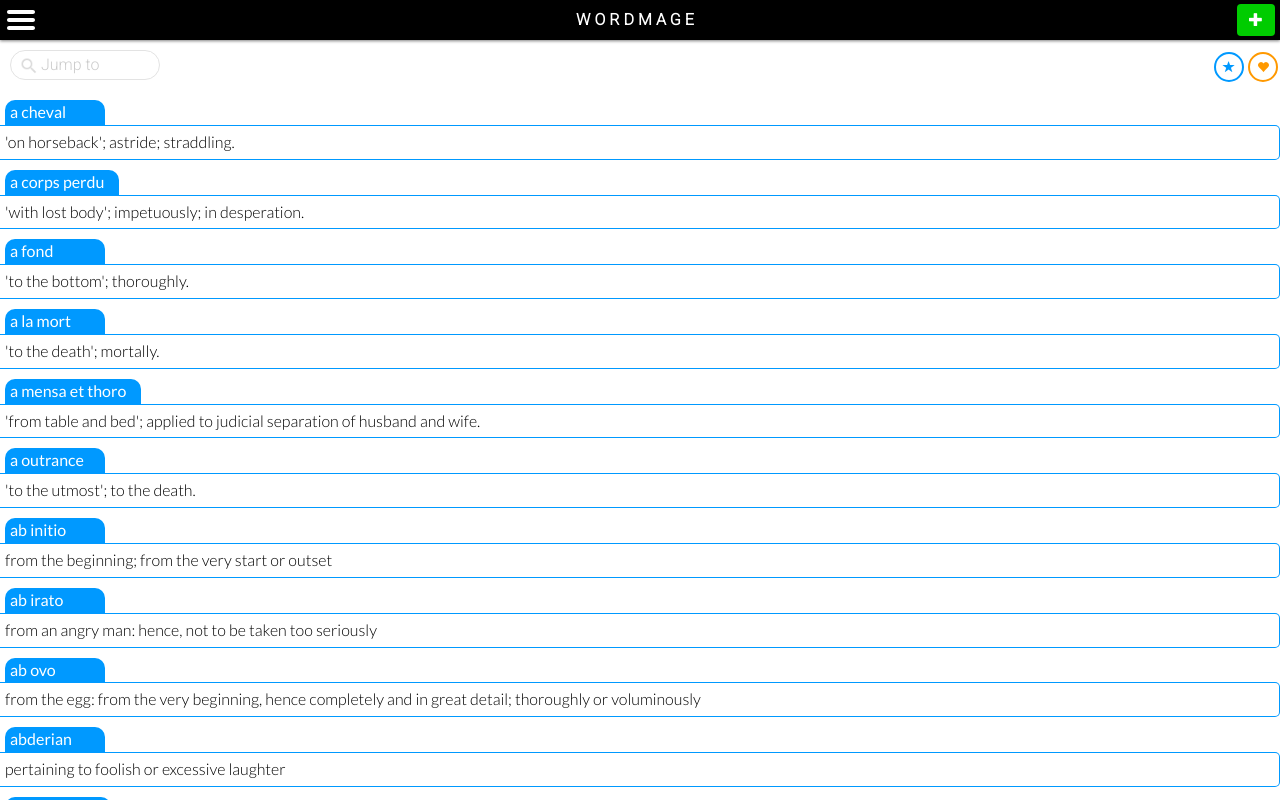
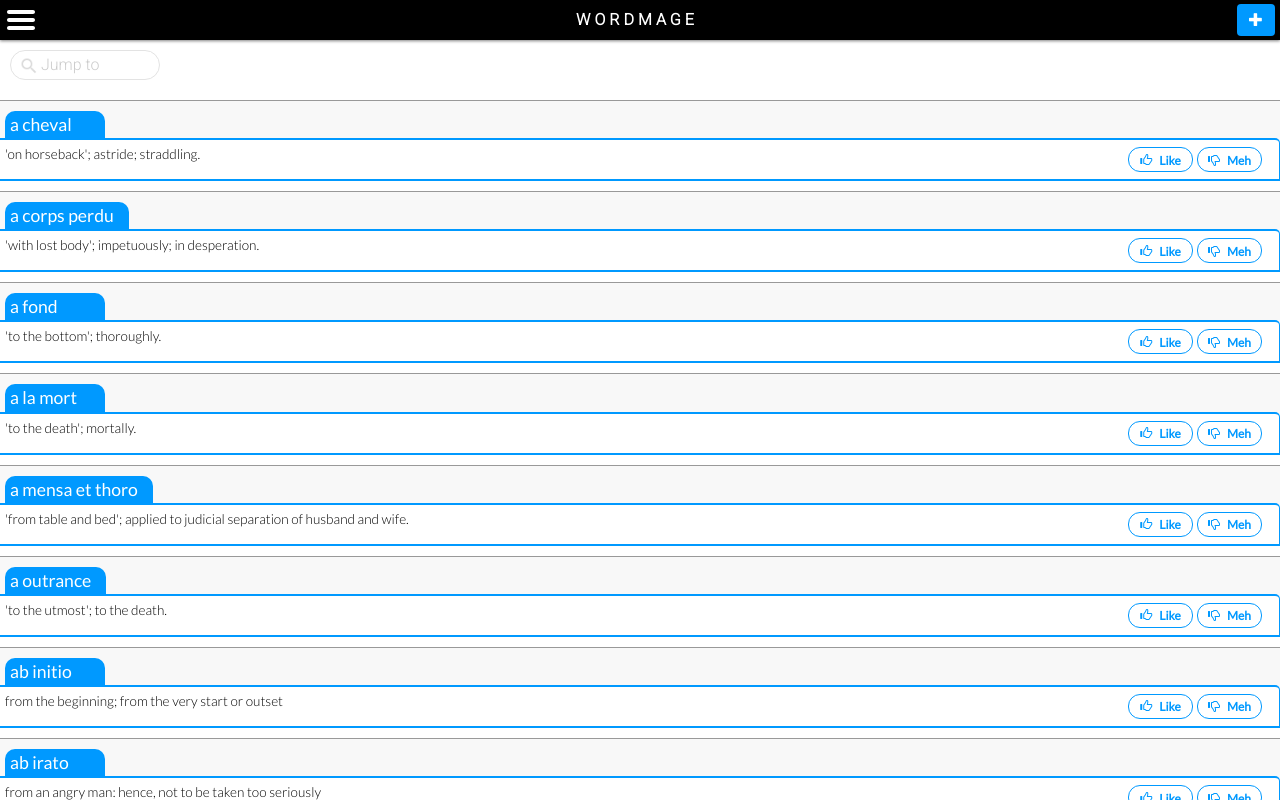
Before and after one commit to ricktoews/wordmage.app, a React (Create React App) app: page /browse/1 in a window 1280 px wide. Shown: the top 800 px of the page. Built offline with nearby package versions, Linux system fonts and the light colour scheme.

Commit message:
Add Like and Meh buttons in layout.

```diff
--- a/src/App.js
+++ b/src/App.js
@@ -159,7 +159,7 @@ console.log('cancelWordForm');
 	  <nav className={hamburgerClass}>
 	    <ul>
 	      <li onClick={navToSpotlight}>Spotlight</li>
-	      <li onClick={navToSpotlightList}>Spotlight List</li>
+	      <li onClick={navToSpotlightList}><i className="glyphicon glyphicon-thumbs-up"></i> Liked</li>
 	      <li onClick={navToBrowseWords}>Browse</li>
 	      <li onClick={navToRandom}>Random</li>
 	      <li onClick={handleShare}>Share</li>
@@ -182,11 +182,11 @@ console.log('cancelWordForm');
 	  { confirmShareState ? <ConfirmShare word={word} cancelShare={cancelShare} /> : <div/> }
 	  { confirmReceive ? <ReceiveData cancelReceive={cancelReceive} /> : <div/> }
 	  <Switch>
-	    <Route exact path={['/', '/spotlight/:word/:def']} render={props => <Spotlight
+	    <Route exact path={['/spotlight/:word/:def']} render={props => <Spotlight
 	        popupMnemonicForm={word => { popupMnemonicForm(word) } }
 	        popupWordForm={wordId => { popupWordForm(wordId); }}
 	        /> } />
-	    <Route exact path={['/', '/spotlight']} render={props => <Spotlight
+	    <Route exact path={['/spotlight']} render={props => <Spotlight
 	        popupMnemonicForm={word => { popupMnemonicForm(word) } }
 	        popupWordForm={wordId => { popupWordForm(wordId); }}
 	        /> } />
@@ -200,7 +200,7 @@ console.log('cancelWordForm');
 	        popupConfirm={wordId => { popupConfirm(wordId); }}
 	        popupWordForm={wordId => { popupWordForm(wordId); }}
 	        />) } />
-	    <Route path="/random" render={props => ( <Random
+	    <Route path={['/', '/random']} render={props => ( <Random
 	        toggleSpotlight={toggleSpotlight}
 	        />) } />
 	    <Route path="/about" component={About} />
--- a/src/App.scss
+++ b/src/App.scss
@@ -64,7 +64,7 @@ body {
 }
 
 .badge-add {
-	background: #0c0;
+	background: #09f;
 }
 
 .badge-delete {
@@ -76,9 +76,9 @@ body {
 }
 
 .badge {
-	width: 30px;
-	height: 30px;
-	border-radius: 50%;
+	width: 65px;
+	height: 25px;
+	border-radius: 12px;
 	border: none;
 	color: white;
 	margin: 2px;
@@ -91,9 +91,15 @@ body {
 	color: #f90;
 }
 
+.badge-spotlight-filter-on {
+	background: #09f;
+	color: #fff;
+}
+
 .badge-spotlight-filter {
-	background: #f90;
-	color: #fff;
+	border: 1px solid #09f;
+	background-color: white;
+	color: #09f;
 }
 
 .badge-custom-filter-off {
@@ -151,11 +157,11 @@ body {
 	position: fixed;
 	z-index: 200;
 	top: $header-height - 10;
-	width: 150px;
+	width: 200px;
 	height: 100vh;
 	background-color: $side-nav-background;
 	transition-duration: .5s;
-	left: -150px;
+	left: -200px;
 
 	ul {
 		margin: 5px;
@@ -468,15 +474,21 @@ body {
 }
 
 .word-item {
-    font-family: Lato;
     display: flex;
     flex-direction: row;
     flex-wrap: wrap;
-    padding-bottom: 10px;
-    background-color: white;
+    font-family: Lato;
+    padding-top: 10px;
+    margin-bottom: 10px;
+    background-color: #f8f8f8;
+    border-top: 1px solid #999;
+}
+
+.word-item-word-container {
 }
 
 .word-item-word {
+    font-size:1.1em;
     min-width: 100px;
     padding: 1px 15px 1px 5px;
     margin-left: 5px;
@@ -488,14 +500,23 @@ body {
 .word-item-def {
     color: black;
     font-weight: 200;
+    font-size:.85em;
 }
 .word-item-def {
     width: 100%;
     padding: 5px;
     color: black;
     background-color: white;
-    border-top: 1px solid #09f;
+    border-top: 2px solid #09f;
     border-right: 1px solid #09f;
-    border-bottom: 1px solid #09f;
-    border-radius: 0 5px 5px 0;
+    border-bottom: 2px solid #09f;
+    border-radius: 0 5px 0px 0;
 }
+.word-item-buttons {
+    float: right;
+    display: flex;
+    justify-content: flex-end;
+    align-items: flex-start;
+    font-size: .75em;
+    padding: 0px 10px;
+}
--- a/src/components/BrowseWords.js
+++ b/src/components/BrowseWords.js
@@ -128,10 +128,12 @@ function BrowseWords(props) {
 	<div className="browse-container">
 	  <div className="browse">
 	    <input type="text" className="partial-word" onChange={handlePartialWord} placeholder="Jump to" />
+{/*
 	    <div className="browse-filter-buttons">
 	      <button className={'badge ' + customFilterClass} onClick={handleBrowseCustom}><i className="glyphicon glyphicon-star"></i></button>
 	      <button className={'badge ' + spotlightFilterClass} onClick={handleBrowseSpotlight}><i className="glyphicon glyphicon-heart"></i></button>
 	    </div>
+*/}
 	  </div>
 
 	  <WordScroller pool={fullWordObjList} startingNdx={startingNdx} />
--- a/src/components/Spotlight.js
+++ b/src/components/Spotlight.js
@@ -54,15 +54,17 @@ function Spotlight(props) {
 	      <Scramble item={item} word={item.word} />
 
 	      {/* Mnemonic device */}
+{/*
 	      <div className="user-notes-heading">
 	      How do you want to remember this word?
 	      </div>
 	      <div className="user-notes" aria-label="mnemonic" contentEditable={true} suppressContentEditableWarning={true} onBlur={handleSetNotes}>
 	        {notes}
 	      </div>
-
+*/}
 
 	      {/* Definition */}
+{/*
 	      { item.customDef ? (
 	      <div className="user-notes-heading">
 	      Definition <div className="badge pull-right" onClick={handleClearCustom}>Clear Custom</div>
@@ -76,6 +78,7 @@ function Spotlight(props) {
 	      <div className="explanatory">
 	      (Customize, abbreviate to suit your need.)
 	      </div>
+*/}
 	      <div aria-label="def" className="user-notes" contentEditable={true} suppressContentEditableWarning={true} onBlur={handleSetCustomDef}>
 	        {item.def}
 	      </div>
--- a/src/components/SpotlightList.js
+++ b/src/components/SpotlightList.js
@@ -1,5 +1,6 @@
 import { useEffect, useState, useRef } from 'react';
 import { withRouter } from 'react-router-dom';
+import WordScroller from './WordScroller';
 import WordItem from './WordItem';
 import WordsInterface from '../utils/words-interface';
 
@@ -7,23 +8,20 @@ const wordObjList = WordsInterface.fullWordList();
 //const wordList = wordObjList.map(item => item.word);
 const listLength = 10;
 
+function sortSpotlight(a, b) {
+	return a.word < b.word ? -1 : 1;
+}
+
 function SpotlightList(props) {
 	const wordList = WordsInterface.getWordList('spotlight').map(item => item.word).sort();
-
+	const spotlightWordList = WordsInterface.getWordList('spotlight').sort(sortSpotlight);
 	const toggleSpotlight = word => {
 		props.toggleSpotlight(word);
 	}
 
 	return (
 	<div className="spotlight-list-container">
-	  <div className="word-list-container">
-	    <div className="word-list-wrapper">
-	      <ul className="word-list">
-               { wordList.map((word, ndx) => <WordItem key={ndx} word={word} toggleSpotlight={toggleSpotlight} popupConfirm={wordId => { props.popupConfirm(wordId) }} popupWordForm={wordId => { props.popupWordForm(wordId) }} />)}
-	      </ul>
-	    </div>
-	  </div>
-
+	  <WordScroller pool={spotlightWordList} startingNdx={0} listtype={'liked'} />
 	</div>
 	);
 }
--- a/src/components/WordScroller.js
+++ b/src/components/WordScroller.js
@@ -2,11 +2,48 @@ import ReactDOM from 'react-dom';
 import { useEffect, useRef } from 'react';
 import WordsInterface from '../utils/words-interface';
 
-function makeWordEntry(wordObj) {
+const spotlightFilterClass = 'badge-spotlight-filter';
+const likeOffClass = 'badge-spotlight-filter-off';
+const likeOnClass = 'badge-spotlight-filter-on';
+
+function thumbsUpHandler(e) {
+	var el = e.target;
+	if (!el.dataset.word) {
+		el = el.parentNode;
+	}
+	var data = el.dataset;
+	var {liked, word} = data;
+	WordsInterface.toggleSpotlight(word);
+}
+
+function makeButtonSet(wordObj, listType) {
+	var buttons;
+	if (listType === 'liked') {
+              buttons = (<div className="word-item-buttons">
+                <button className={'badge ' + likeOnClass} data-liked={wordObj.spotlight} data-word={wordObj.word} onClick={thumbsUpHandler}><i className="glyphicon glyphicon-thumbs-up"></i> &nbsp; Like</button>
+              </div>);
+	}
+	else {
+              buttons = (<div className="word-item-buttons">
+                <button className={'badge ' + spotlightFilterClass} data-liked={wordObj.spotlight} data-word={wordObj.word} onClick={thumbsUpHandler}><i className="glyphicon glyphicon-thumbs-up"></i> &nbsp; Like</button>
+                <button className={'badge ' + spotlightFilterClass}><i className="glyphicon glyphicon-thumbs-down"></i> &nbsp; Meh</button>
+              </div>);
+	}
+
+	return buttons;
+}
+
+function makeWordEntry(wordObj, listtype) {
+	var buttons = makeButtonSet(wordObj, listtype);
 	return (
 	  <div className="word-item">
-	    <div className="word-item-word">{wordObj.word}</div>
-	    <div className="word-item-def">{wordObj.def}</div>
+	    <div className="word-item-word-container">
+	      <div className="word-item-word">{wordObj.word}</div>
+	    </div>
+	    <div className="word-item-def">
+	      {buttons}
+              {wordObj.def}
+            </div>
 	  </div>
 	);
 }
@@ -21,7 +58,7 @@ function WordScroller(props) {
 			let wordItem = scrollerRef.current.pool[counter++];
 			let item = document.createElement('div');
 			item.classList.add('word-item-container');
-			var wordEl = makeWordEntry(wordItem);
+			var wordEl = makeWordEntry(wordItem, props.listtype);
 			ReactDOM.render(wordEl, item);
 			scrollerRef.current.appendChild(item);
 		}
```
Also changed, not shown: src/components/Random.js (+1 -17 lines).
